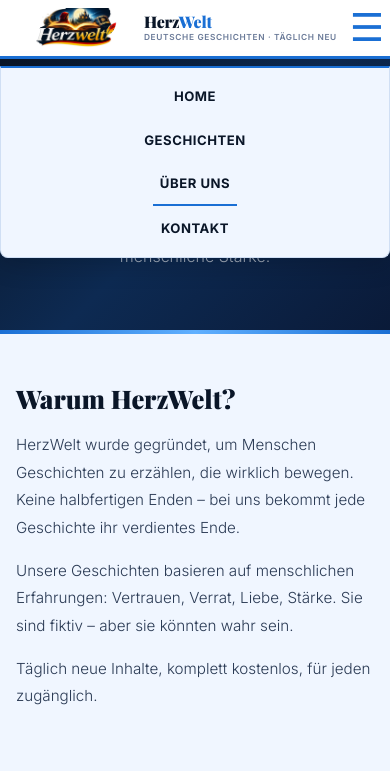
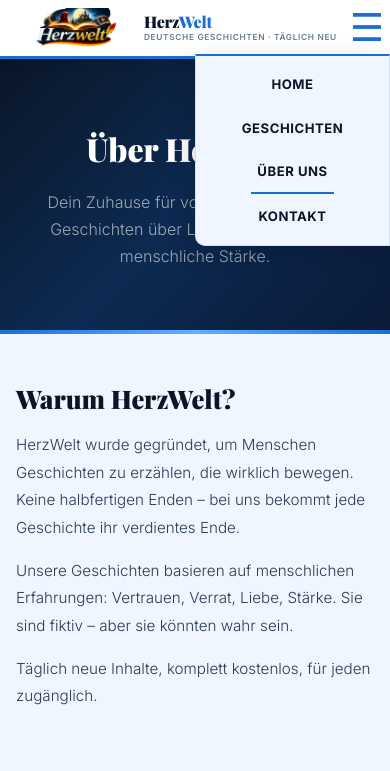
Before and after one commit to moizz9667-ctrl/herzwelt, an Eleventy site: page src/ueber-uns.njk in a window 390 px wide. Both pictures are taken after a click on the label "Menü öffnen". Shown: the top 771 px of the page. Built offline with nearby package versions, Linux system fonts and the light colour scheme; Eleventy itself is replaced by a stand-in of ours; files that its build step writes are made by us from their sources; a web font is replaced by a local one.

Commit message:
Fix mobile menu: show on right half of screen only
Co-Authored-By: Claude Sonnet 4.6 <noreply@anthropic.com>
Claude-Session: https://claude.ai/code/session_01MMg2A7HECZK3gBEU9VHb7x

```diff
--- a/src/assets/css/style.css
+++ b/src/assets/css/style.css
@@ -271,7 +271,7 @@ a{color:var(--accent);text-decoration:none;}
 @media(max-width:680px){
   .nav-toggle-input{display:none;}
   .nav-links{display:none;}
-  .nav-toggle-input:checked~.header-inner .nav-links{display:flex;flex-direction:column;position:absolute;top:66px;left:0;right:0;background:var(--bg);border:1px solid var(--border);border-top:2px solid var(--accent);border-radius:0 0 8px 8px;padding:.4rem 1rem;gap:0;z-index:999;box-shadow:0 8px 24px rgba(0,0,0,.15);}
+  .nav-toggle-input:checked~.header-inner .nav-links{display:flex;flex-direction:column;position:absolute;top:66px;left:50%;right:0;background:var(--bg);border:1px solid var(--border);border-top:2px solid var(--accent);border-radius:0 0 0 10px;padding:.4rem 1rem;gap:0;z-index:999;box-shadow:-4px 8px 24px rgba(0,0,0,.15);}
   .nav-toggle-input:checked~.header-inner .nav-links a{padding:.6rem .4rem;font-size:.82rem;min-height:44px;display:flex;align-items:center;color:var(--fg);}
   .nav-toggle-input:checked~.header-inner .nav-mobile-btn{content:"✕";}
   .nav-mobile-btn{display:flex;cursor:pointer;user-select:none;}
@@ -284,7 +284,7 @@ a{color:var(--accent);text-decoration:none;}
   .logo-tagline{display:block;font-size:0.52rem;letter-spacing:0.08em;}
   .header-inner{height:56px;padding:0 1rem;gap:.5rem;}
   .site-logo{gap:0.5rem;}
-  .nav-links.open{top:54px;}
+  .nav-toggle-input:checked~.header-inner .nav-links{top:54px;}
   .cards-grid{grid-template-columns:1fr;}
   .values-grid{grid-template-columns:1fr;}
   .home-hero{padding:2.2rem 1rem 2rem;}
@@ -301,5 +301,5 @@ a{color:var(--accent);text-decoration:none;}
   .stat-item{display:flex;gap:.5rem;align-items:center;}
   .site-logo img{height:32px;}
   .header-inner{height:50px;}
-  .nav-links.open{top:50px;}
+  .nav-toggle-input:checked~.header-inner .nav-links{top:50px;}
 }
```
